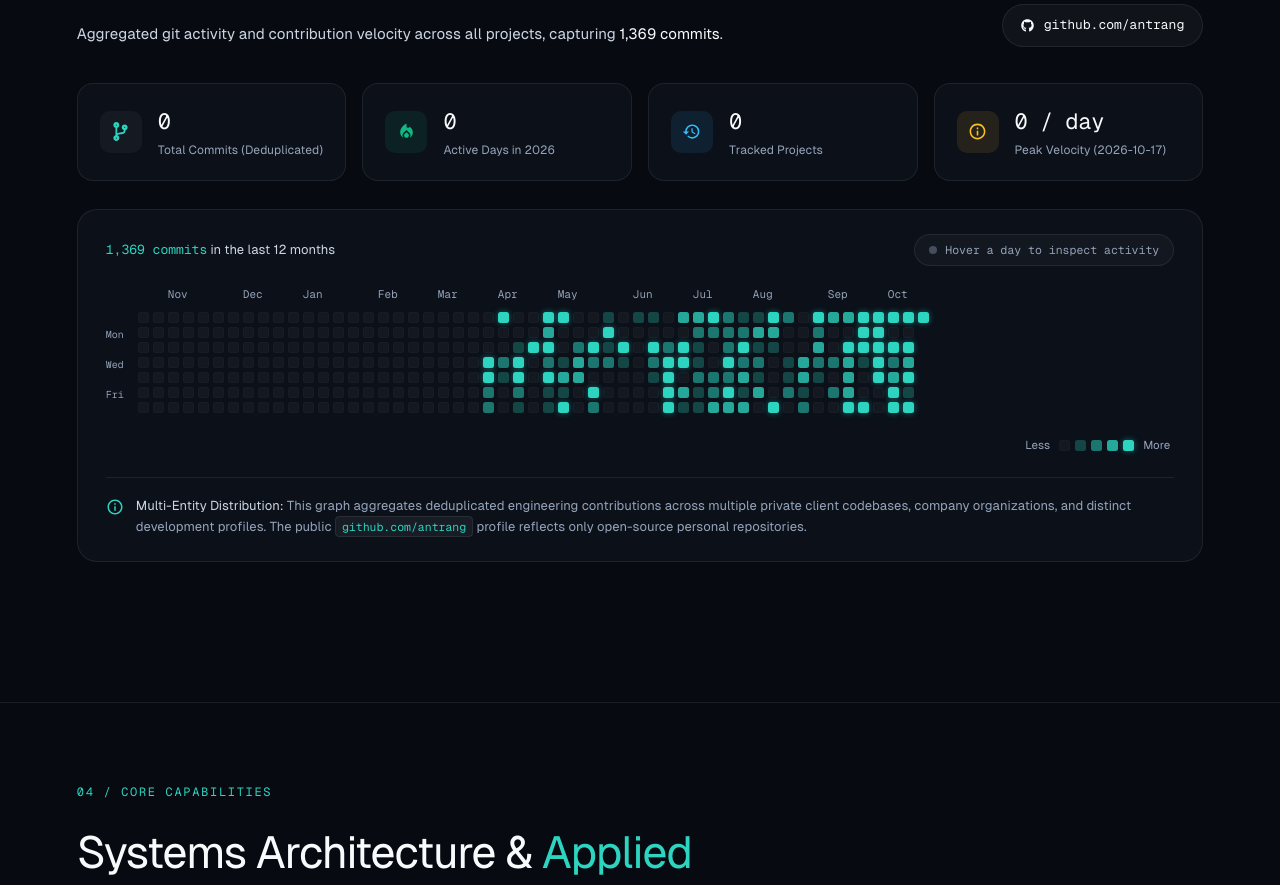
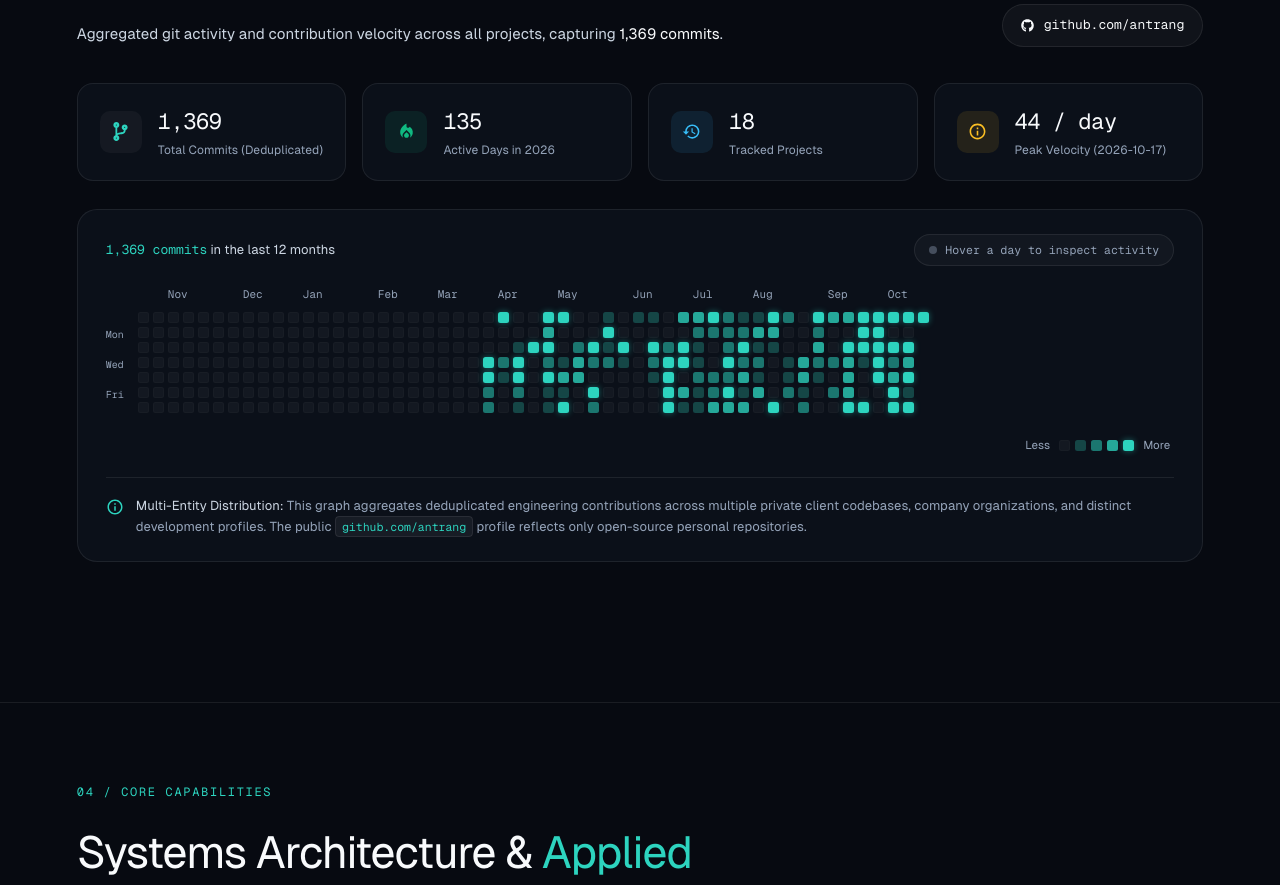
Before and after one commit to antrang/awasekar-portfolio, a React (Vite) app: page / in a window 1280 px wide. Shown: the part 9180-10065 px from the top of the page. Built offline with nearby package versions, Linux system fonts and the light colour scheme.

Commit message:
fix(commits): fix zero counter rendering in velocity metrics and update project count to 18

```diff
--- a/scripts/extract-commits.cjs
+++ b/scripts/extract-commits.cjs
@@ -27,6 +27,10 @@ const TARGET_REPOS = [
   "PluckMaster",
   "PluckNote",
   "PluckStem",
+  "Splectrum",
+  "CrypTrack",
+  "KanoonHQ-ai-telemetry",
+  "KanoonHQ-owasp",
   "plectrum.live",
   "awasekar-portfolio",
   "brain",
--- a/src/components/CommitChart.tsx
+++ b/src/components/CommitChart.tsx
@@ -6,12 +6,12 @@ import "./styles/CommitChart.css";
 
 const CountUp: React.FC<{ end: number; duration?: number; format?: boolean }> = ({
   end,
-  duration = 1200,
+  duration = 1000,
   format = true,
 }) => {
-  const [val, setVal] = useState(0);
-  const [hasAnimated, setHasAnimated] = useState(false);
+  const [val, setVal] = useState(end);
   const ref = useRef<HTMLSpanElement>(null);
+  const hasAnimatedRef = useRef(false);
 
   useEffect(() => {
     if (typeof window === "undefined") return;
@@ -23,21 +23,25 @@ const CountUp: React.FC<{ end: number; duration?: number; format?: boolean }> =
     let rafId: number;
     const observer = new IntersectionObserver(
       ([entry]) => {
-        if (entry.isIntersecting && !hasAnimated) {
-          setHasAnimated(true);
+        if (entry.isIntersecting && !hasAnimatedRef.current) {
+          hasAnimatedRef.current = true;
+          setVal(0);
           const startTime = performance.now();
           const step = (currentTime: number) => {
-            const progress = Math.min((currentTime - startTime) / duration, 1);
+            const elapsed = currentTime - startTime;
+            const progress = Math.min(elapsed / duration, 1);
             const eased = 1 - Math.pow(1 - progress, 3);
             setVal(Math.round(eased * end));
             if (progress < 1) {
               rafId = requestAnimationFrame(step);
+            } else {
+              setVal(end);
             }
           };
           rafId = requestAnimationFrame(step);
         }
       },
-      { threshold: 0.15 }
+      { threshold: 0.1 }
     );
 
     if (ref.current) observer.observe(ref.current);
@@ -45,7 +49,7 @@ const CountUp: React.FC<{ end: number; duration?: number; format?: boolean }> =
       observer.disconnect();
       if (rafId) cancelAnimationFrame(rafId);
     };
-  }, [end, duration, hasAnimated]);
+  }, [end, duration]);
 
   return <span ref={ref}>{format ? val.toLocaleString() : val}</span>;
 };
@@ -236,7 +240,7 @@ export const CommitChart: React.FC = () => {
               <MdHistory />
             </div>
             <div className="kpi-data">
-              <span className="kpi-number"><CountUp end={summary.totalRepos} /></span>
+              <span className="kpi-number"><CountUp end={summary.totalRepos || 18} /></span>
               <span className="kpi-label">Tracked Projects</span>
             </div>
           </div>
--- a/src/data/gitCommits.json
+++ b/src/data/gitCommits.json
@@ -7,7 +7,7 @@
       "count": 44
     },
     "longestStreak": 23,
-    "totalRepos": 14,
+    "totalRepos": 18,
     "generatedAt": "2026-10-17T23:44:34.417Z"
   },
   "calendarDays": [
```
